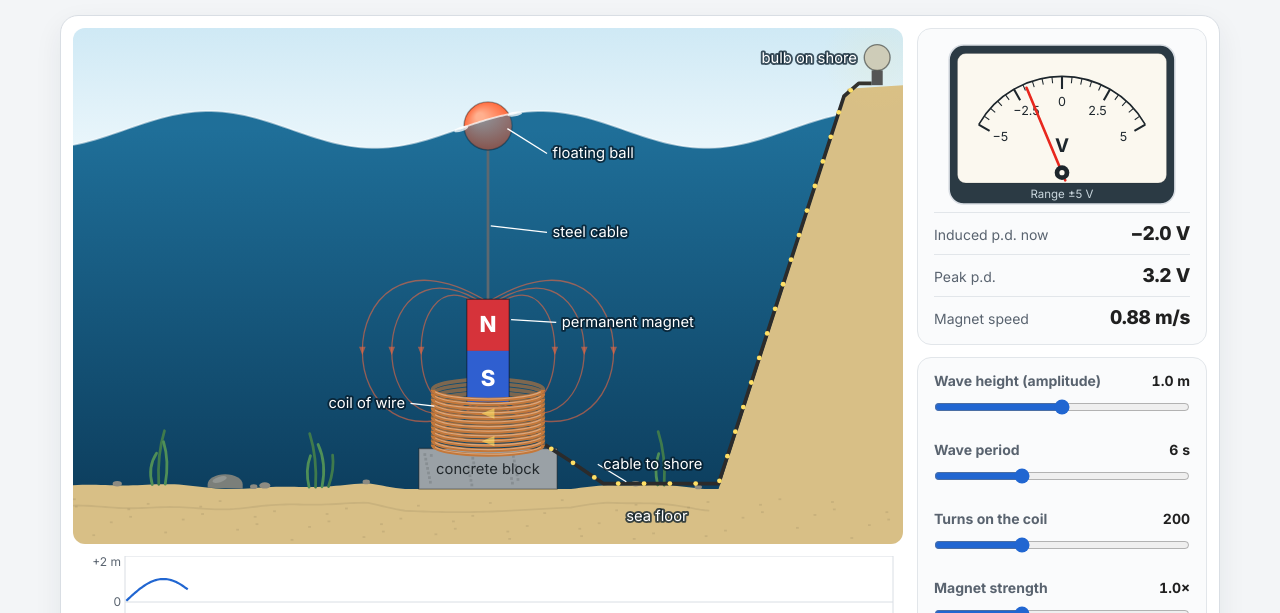
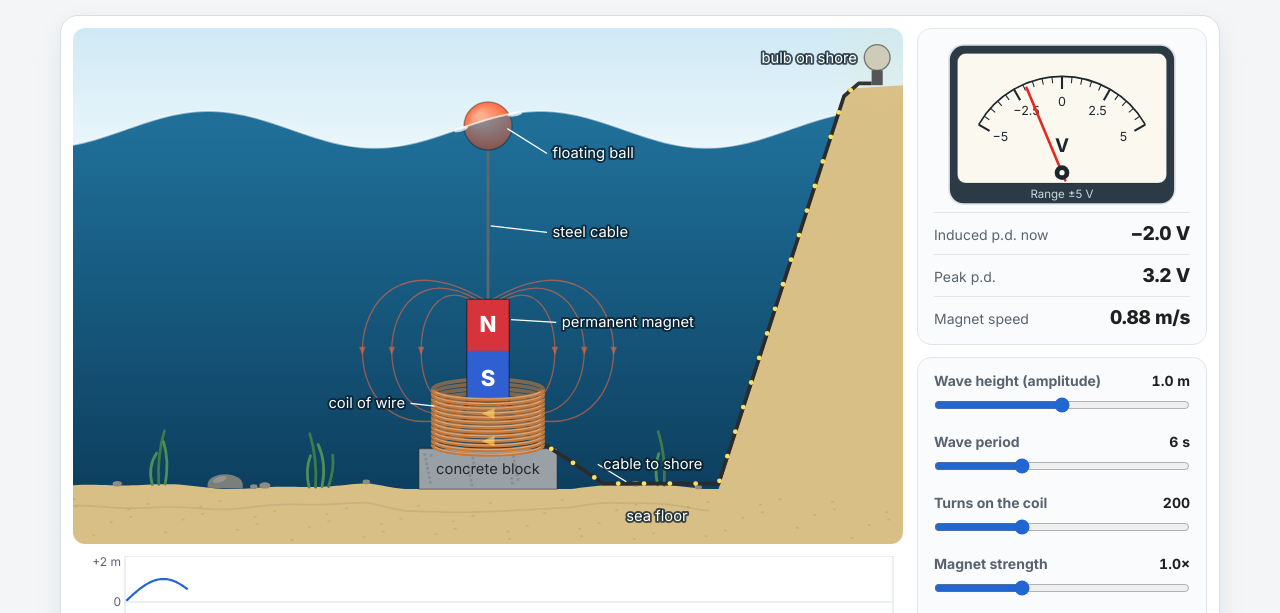
Before and after one commit to awm11/wave-power, a plain HTML site: page index.html in a window 1280 px wide. Shown: the part 121-734 px from the top of the page. Drawn offline with Linux system fonts and the light colour scheme; animation ran at ten frames a second.

Commit message:
Tighten spacing between sliders
Co-Authored-By: Claude Opus 5.5 <noreply@anthropic.com>
Claude-Session: https://claude.ai/code/session_011LQDa59rvwqNQUUPrUbzRS

```diff
--- a/index.html
+++ b/index.html
@@ -37,10 +37,10 @@ h1{margin:0;font-size:clamp(28px,4vw,40px);line-height:1.1;letter-spacing:-.04em
 .ro b{font-size:19px;font-weight:800;letter-spacing:-.02em;white-space:nowrap;font-variant-numeric:tabular-nums}
 .ro span{font-size:14px;color:var(--muted)}
 .barLabel{color:var(--muted);font-size:14px;font-weight:700}
-.ctl{margin-bottom:12px}
+.ctl{margin-bottom:8px}
 .ctl label{display:flex;justify-content:space-between;gap:8px;font-size:14px;font-weight:700;color:var(--muted)}
 .ctl output{font-weight:700;color:var(--ink);white-space:nowrap;font-variant-numeric:tabular-nums}
-input[type=range]{width:100%;height:36px;accent-color:var(--blue);margin:0}
+input[type=range]{width:100%;height:32px;accent-color:var(--blue);margin:0}
 .hint{font-size:12px;color:var(--muted);margin-top:-4px}
 .btnRow{display:flex;align-items:center;flex-wrap:wrap;gap:8px}
 .seg{border:1px solid var(--line-strong);background:#fff;color:var(--ink);border-radius:99px;padding:7px 14px;font:inherit;font-size:14px;font-weight:700;cursor:pointer;min-height:36px}
```
